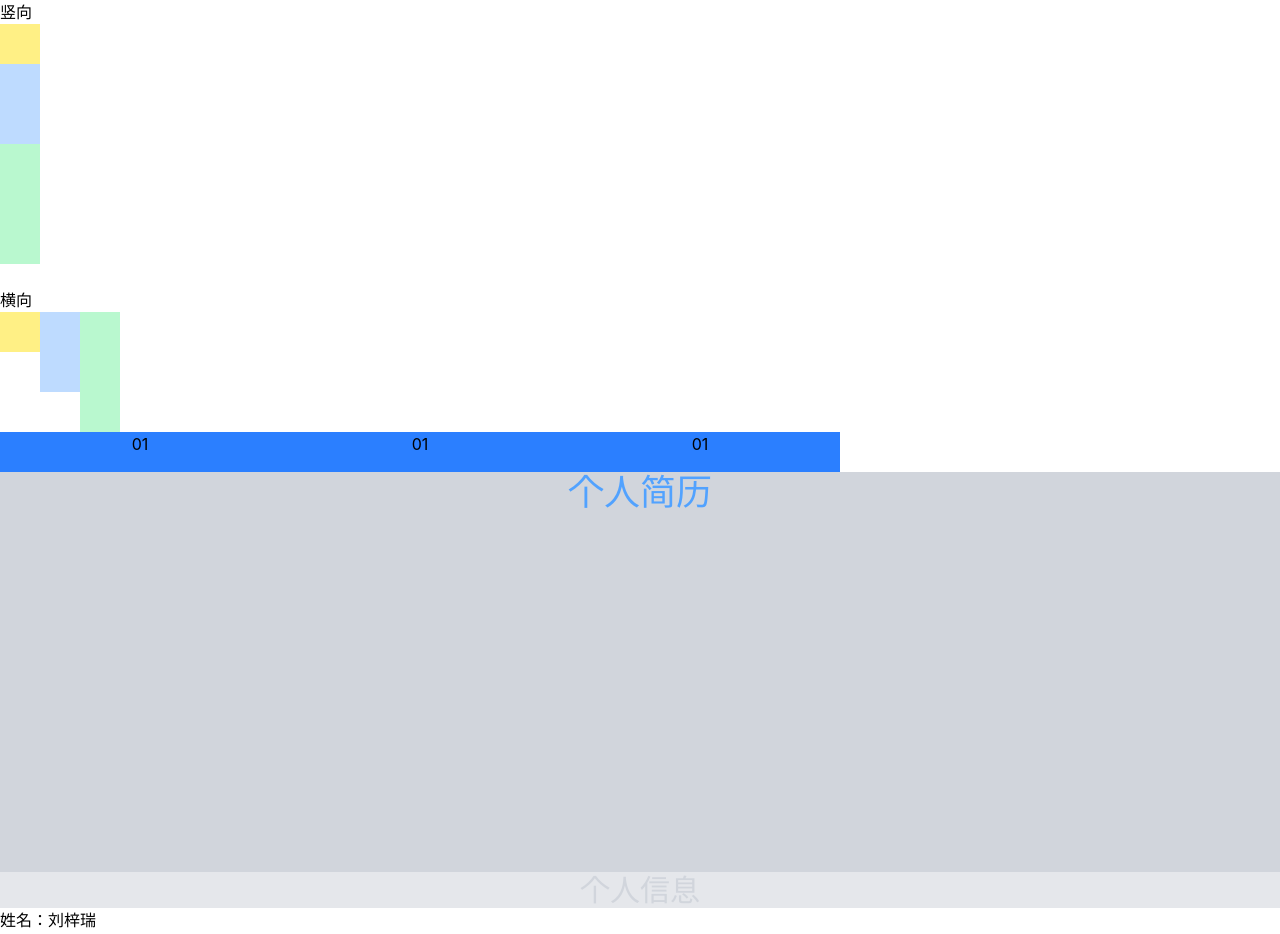
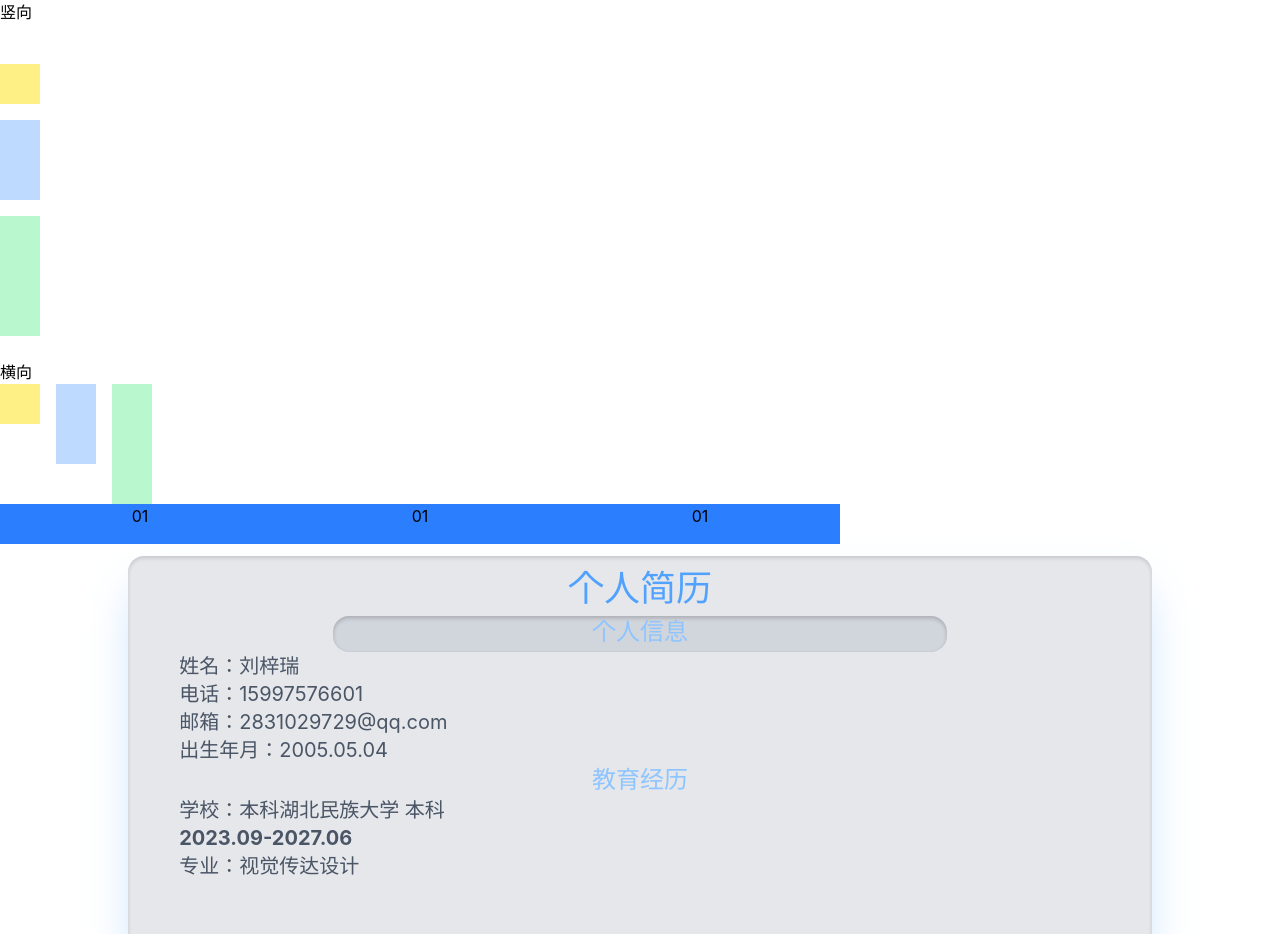
Before and after one commit to LingChen-tsjmdlc/teach-someone-Web-FE, a Vue app in the folder vue-project/: page / in a window 1280 px wide. Shown: the top 934 px of the page. Built offline with nearby package versions, Linux system fonts and the light colour scheme.

Commit message:
homework：lzr tailwindcss作业

```diff
--- a/vue-project/src/App.vue
+++ b/vue-project/src/App.vue
@@ -2,14 +2,14 @@
 
 <template>
   <p>竖向</p>
-  <div class="flex flex-col">
-    <div class="bg-yellow-200 size-10"></div>
+  <div class="flex flex-col space-y-4">
+    <div class="bg-yellow-200 size-10 mt-10"></div>
     <div class="bg-blue-200 h-20 w-10"></div>
     <div class="bg-green-200 w-10 h-30"></div>
   </div>
   <br />
   <p>横向</p>
-  <div class="flex">
+  <div class="flex space-x-4">
     <div class="bg-yellow-200 size-10"></div>
     <div class="bg-blue-200 h-20 w-10"></div>
     <div class="bg-green-200 w-10 h-30"></div>
@@ -20,20 +20,33 @@
     <div class="w-70 h-10 bg-blue-500 text-center">01</div>
   </div>
 
-  <div class="text-4xl text-center bg-gray-300 text-blue-400 w-full h-100" font-sans>个人简历</div>
-
+  <div
+    class="text-4xl text-center bg-gray-200 text-blue-400 h-100 mt-3 mx-[10%] pt-3 rounded-2xl shadow-2xl shadow-blue-400/40 inset-shadow-sm/15"
+  >
+    个人简历
+    <div
+      class="text-2xl text-lef text-blue-300 mt-2 bg-gray-300 mx-[20%] rounded-2xl h-9 inset-shadow-sm/20"
+    >
+      <p>个人信息</p>
+    </div>
+    <div class="text-xl text-left text-gray-600 px-[5%]">
+      <p>姓名：刘梓瑞</p>
+      <p>电话：15997576601</p>
+      <p>邮箱：2831029729@qq.com</p>
+      <p>出生年月：2005.05.04</p>
+      <div class="text-center text-2xl text-blue-300">教育经历</div>
+      <p>学校：本科湖北民族大学 本科</p>
+      <b>2023.09-2027.06</b>
+      <p>专业：视觉传达设计</p>
+    </div>
+  </div>
+  <br />
   <div class="text-3xl text-center text-gray-300 bg-gray-200">个人信息</div>
-  <p>姓名：刘梓瑞</p>
-  <p>电话：15997576601</p>
-  <p>邮箱：2831029729@qq.com</p>
-  <p>出生年月：2005.05.04</p>
 
   <br />
   <hr />
 
   <legend><h2>教育经历</h2></legend>
-  <p>学校：本科湖北民族大学 本科 <b>2023.09-2027.06</b></p>
-  <p>专业：视觉传达设计</p>
 
   <br />
   <hr />
```
